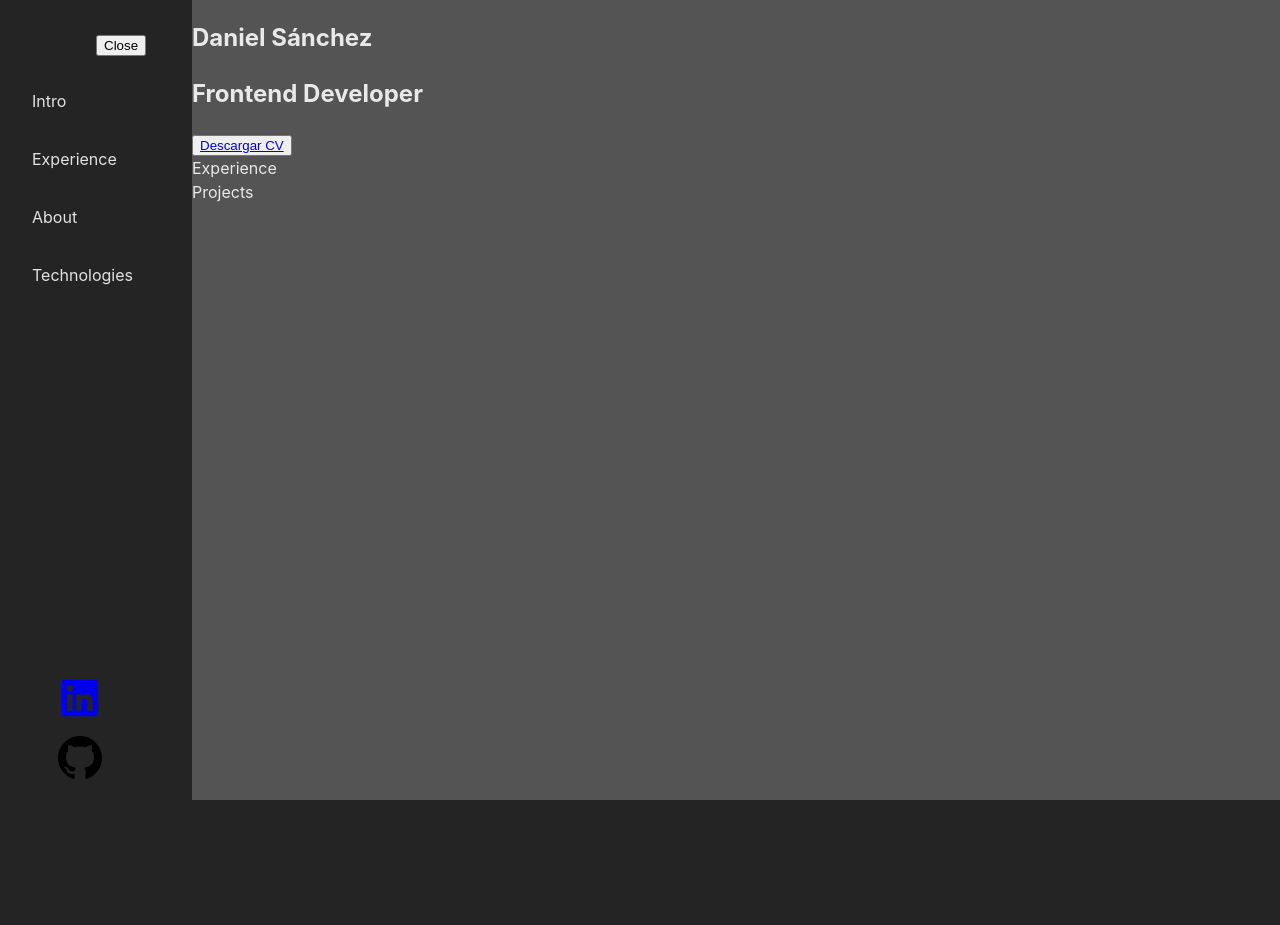
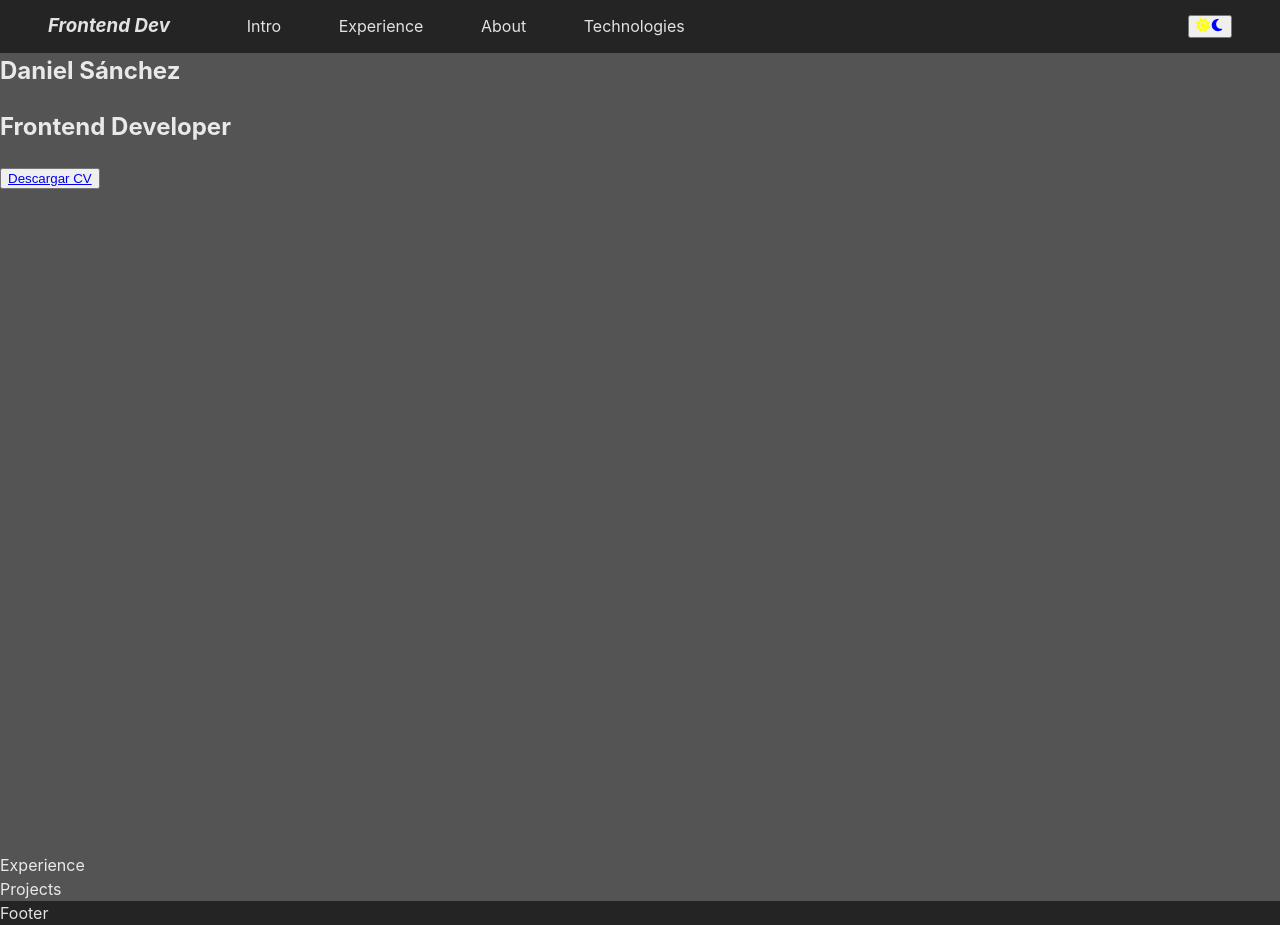
Before and after one commit to dsanchez27c/danielsc-portfolio, a React (Vite) app: page / in a window 1280 px wide. Before the commit the page ends 800 px from the top, so only its background shows below. Built offline with nearby package versions, Linux system fonts and the light colour scheme.

Commit message:
:art: :lipstick: Adding style for dynamic header.

```diff
--- a/src/App.css
+++ b/src/App.css
@@ -1,5 +1,6 @@
 .app-main {
-  display: flex;
-  gap: 2rem;
+  /* display: flex; */
+  /* gap: 2rem; */
   height: 100vh;
+  position: relative;
 }
--- a/src/App.tsx
+++ b/src/App.tsx
@@ -1,5 +1,6 @@
 import "./App.css";
 import Content from "./components/content/Content";
+import Footer from "./components/footer/Footer";
 import Header from "./components/header/Header";
 
 function App() {
@@ -7,6 +8,7 @@ function App() {
     <section className="app-main">
       <Header />
       <Content />
+      <Footer />
     </section>
   );
 }
--- a/src/components/header/Header.tsx
+++ b/src/components/header/Header.tsx
@@ -1,33 +1,34 @@
-import { useState } from "react";
 import "./../../styles/components/header/HeaderStyle.css";
 import { Icons } from "../icons/Icons";
 
 function Header() {
   const VAR_ITEMS: string[] = ["Intro", "Experience", "About", "Technologies"];
 
-  const [open, setOpen] = useState<boolean>(true);
+  document.addEventListener("scroll", () => {
+    const header = document.querySelector("header");
 
-  const openText: string = open ? "Close" : "Open";
-
-  const handleSidebar = open ? "header-article-show" : "header-article-hide";
-
-  function OnOpenSidebar() {
-    setOpen(!open);
-  }
+    if (window.scrollY > 30) {
+      header?.classList.add("header-container-scrolled");
+    } else {
+      header?.classList.remove("header-container-scrolled");
+    }
+  });
 
   return (
     <header className="header-container">
-      <article className="open-sidebar-container">
-        <button
+      <article className="header-article">
+        <section className="open-sidebar-container">
+          <h3>
+            <em>Frontend Dev</em>
+          </h3>
+          {/* <button
           className="open-sidebat-btn"
           type="button"
-          onClick={() => OnOpenSidebar()}
         >
           {openText}
-        </button>
-      </article>
+        </button>*/}
+        </section>
 
-      <article className={`header-article ${handleSidebar}`}>
         <section className="header-nav">
           <nav className="nav-bar">
             <ul className="nav-bar-list">
@@ -41,7 +42,7 @@ function Header() {
             </ul>
           </nav>
         </section>
-
+        {/*
         <article className="header-social-media">
           <section className="social-media-container">
             <button className="social-media-btn">
@@ -59,7 +60,17 @@ function Header() {
               </a>
             </button>
           </section>
-        </article>
+        </article> */}
+        <section className="header-change-light-btn">
+          <button className="change-light-btn">
+            <span>
+              <Icons name="sun" size="14" color="yellow" />
+            </span>
+            <span>
+              <Icons name="moon" size="14" color="blue" />
+            </span>
+          </button>
+        </section>
       </article>
     </header>
   );
--- a/src/components/icons/Icons.tsx
+++ b/src/components/icons/Icons.tsx
@@ -1,4 +1,12 @@
-const getIconName = ({ name, size }: { name: string, size: string }) => {
+const getIconName = ({
+  name,
+  size,
+  color,
+}: {
+  name: string;
+  size: string;
+  color: string;
+}) => {
   switch (name) {
     case "github":
       return (
@@ -29,13 +37,47 @@ const getIconName = ({ name, size }: { name: string, size: string }) => {
         </svg>
       );
 
+    case "sun":
+      return (
+        <svg
+          xmlns="http://www.w3.org/2000/svg"
+          viewBox="0 0 512 512"
+          fill={color}
+          width={size}
+          height={size}
+        >
+          <path d="M361.5 1.2c5 2.1 8.6 6.6 9.6 11.9L391 121l107.9 19.8c5.3 1 9.8 4.6 11.9 9.6s1.5 10.7-1.6 15.2L446.9 256l62.3 90.3c3.1 4.5 3.7 10.2 1.6 15.2s-6.6 8.6-11.9 9.6L391 391 371.1 498.9c-1 5.3-4.6 9.8-9.6 11.9s-10.7 1.5-15.2-1.6L256 446.9l-90.3 62.3c-4.5 3.1-10.2 3.7-15.2 1.6s-8.6-6.6-9.6-11.9L121 391 13.1 371.1c-5.3-1-9.8-4.6-11.9-9.6s-1.5-10.7 1.6-15.2L65.1 256 2.8 165.7c-3.1-4.5-3.7-10.2-1.6-15.2s6.6-8.6 11.9-9.6L121 121 140.9 13.1c1-5.3 4.6-9.8 9.6-11.9s10.7-1.5 15.2 1.6L256 65.1 346.3 2.8c4.5-3.1 10.2-3.7 15.2-1.6zM160 256a96 96 0 1 1 192 0 96 96 0 1 1 -192 0zm224 0a128 128 0 1 0 -256 0 128 128 0 1 0 256 0z" />
+        </svg>
+      );
+
+    case "moon":
+      return (
+        <svg
+          xmlns="http://www.w3.org/2000/svg"
+          viewBox="0 0 384 512"
+          fill={color}
+          width={size}
+          height={size}
+        >
+          <path d="M223.5 32C100 32 0 132.3 0 256S100 480 223.5 480c60.6 0 115.5-24.2 155.8-63.4c5-4.9 6.3-12.5 3.1-18.7s-10.1-9.7-17-8.5c-9.8 1.7-19.8 2.6-30.1 2.6c-96.9 0-175.5-78.8-175.5-176c0-65.8 36-123.1 89.3-153.3c6.1-3.5 9.2-10.5 7.7-17.3s-7.3-11.9-14.3-12.5c-6.3-.5-12.6-.8-19-.8z" />
+        </svg>
+      );
+
     default:
       break;
   }
 };
 
-const Icons = ({ name, size }: { name: string, size: string }) => {
-  const iconName: any = getIconName({ name, size });
+const Icons = ({
+  name,
+  size,
+  color,
+}: {
+  name: string;
+  size: string;
+  color: string;
+}) => {
+  const iconName: any = getIconName({ name, size, color });
   return iconName;
 };
 
--- a/src/components/myTitle/MyTitle.tsx
+++ b/src/components/myTitle/MyTitle.tsx
@@ -1,8 +1,14 @@
 function MyTitle() {
   return (
-    <section>
+    <section style={{ height: "100vh" }}>
       <article>
-        <h2>Daniel Sánchez</h2>
+        <h2
+          style={{
+            margin: "0",
+          }}
+        >
+          Daniel Sánchez
+        </h2>
         <h2>Frontend Developer</h2>
       </article>
       <article>
--- a/src/index.css
+++ b/src/index.css
@@ -11,6 +11,11 @@
   text-rendering: optimizeLegibility;
   -webkit-font-smoothing: antialiased;
   -moz-osx-font-smoothing: grayscale;
+
+  user-select: none;
+  -moz-user-select: none;
+  -webkit-user-select: none;
+  -ms-user-select: none;
 }
 
 body {
--- a/src/styles/components/header/HeaderStyle.css
+++ b/src/styles/components/header/HeaderStyle.css
@@ -1,49 +1,45 @@
 .header-container {
-  min-width: 10rem;
+  position: sticky;
+  top: 0;
 
-  /* background-color: #545454; */
-
-  position: relative;
+  transition: background-color 0.3s ease-out;
 }
 
-.header-container .open-sidebar-container {
-  position: absolute;
-  top: 2rem;
-  left: 6rem;
-  z-index: 10;
+.header-container-scrolled {
+  /* background: linear-gradient(to top, #252525, transparent); */
+  backdrop-filter: blur(7px);
+}
+
+.header-container-scrolled .header-article .open-sidebar-container h3 {
+  text-shadow: #484848 1px 0 10px;
 }
 
 .header-container .header-article {
   display: flex;
-  flex-direction: column;
-  justify-content: space-between;
-  align-items: flex-start;
-
-  position: absolute;
-
-  transition: all 0.3s ease;
-
-  width: 100%;
-  height: 100%;
+  justify-content: flex-start;
+  align-items: center;
+  padding: 0.4rem 3rem;
 }
 
-.header-container .header-article-hide {
-  left: -10rem;
+.header-container .header-article .open-sidebar-container {
+  margin-right: 4rem;
 }
 
-.header-container .header-article-show {
-  left: 0;
+.header-container .header-article .open-sidebar-container h3 {
+  margin: 0;
+  cursor: pointer;
 }
 
 .header-container .header-article .header-nav {
-  margin-top: 5rem;
-  width: 100%;
+  margin-right: auto;
 }
 
 .header-container .header-article .header-nav .nav-bar .nav-bar-list {
   list-style: none;
   margin: 0;
   padding: 0;
+  display: flex;
+  gap: 2rem;
 }
 
 .header-container
@@ -52,13 +48,9 @@
   .nav-bar
   .nav-bar-list
   .nav-bar-item {
-  padding: 0.5rem 0.5rem 0.5rem 2rem;
-  margin-bottom: 1rem;
-  border: 1px solid transparent;
-  border-left: none;
-  border-radius: 0px 5px 5px 0px;
+  padding: 0.5rem 0.8rem;
 
-  transition: all 0.2s ease;
+  transition: all 0.2s ease-out;
   cursor: pointer;
 }
 
@@ -68,46 +60,5 @@
   .nav-bar
   .nav-bar-list
   .nav-bar-item:hover {
-  border: 1px solid #949494;
-  border-left: none;
-  box-shadow: 0px 0px 4px 0px #fff;
-  border-radius: 0px 5px 5px 0px;
+  background-color: #484848;
 }
-
-.header-container .header-article .header-social-media .social-media-container {
-  display: flex;
-  flex-direction: column;
-  justify-content: center;
-  align-items: center;
-  gap: 10px;
-}
-
-.header-container .header-article .header-social-media {
-  width: 100%;
-}
-
-.header-container .header-article .header-social-media .social-media-container {
-  margin: 1rem 0rem;
-}
-
-.header-container
-  .header-article
-  .header-social-media
-  .social-media-container
-  .social-media-btn {
-  height: 50px;
-  width: 50px;
-  border: none;
-  padding: 0;
-  background-color: transparent;
-}
-
-.header-container
-  .header-article
-  .header-social-media
-  .social-media-container
-  .social-media-btn
-  a:visited {
-  text-decoration: none;
-  color: #000;
-}
```
